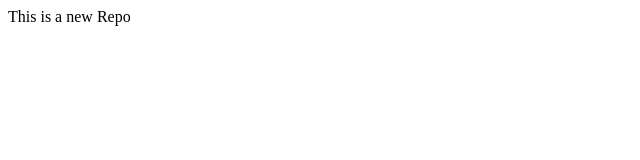
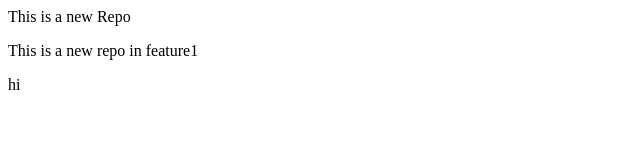
Before and after one commit to ashmitakumari0001/localrepo, a plain HTML site: page index.html in a window 1280 px wide. Shown: the whole page, without its empty margins (0-640 px from the left). Drawn offline with Linux system fonts and the light colour scheme.

Commit message:
new feature added

```diff
--- a/index.html
+++ b/index.html
@@ -1 +1,3 @@
 <p>This is a new Repo</p>
+<p>This is a new repo in feature1</p>
+<p>hi</p>
```
